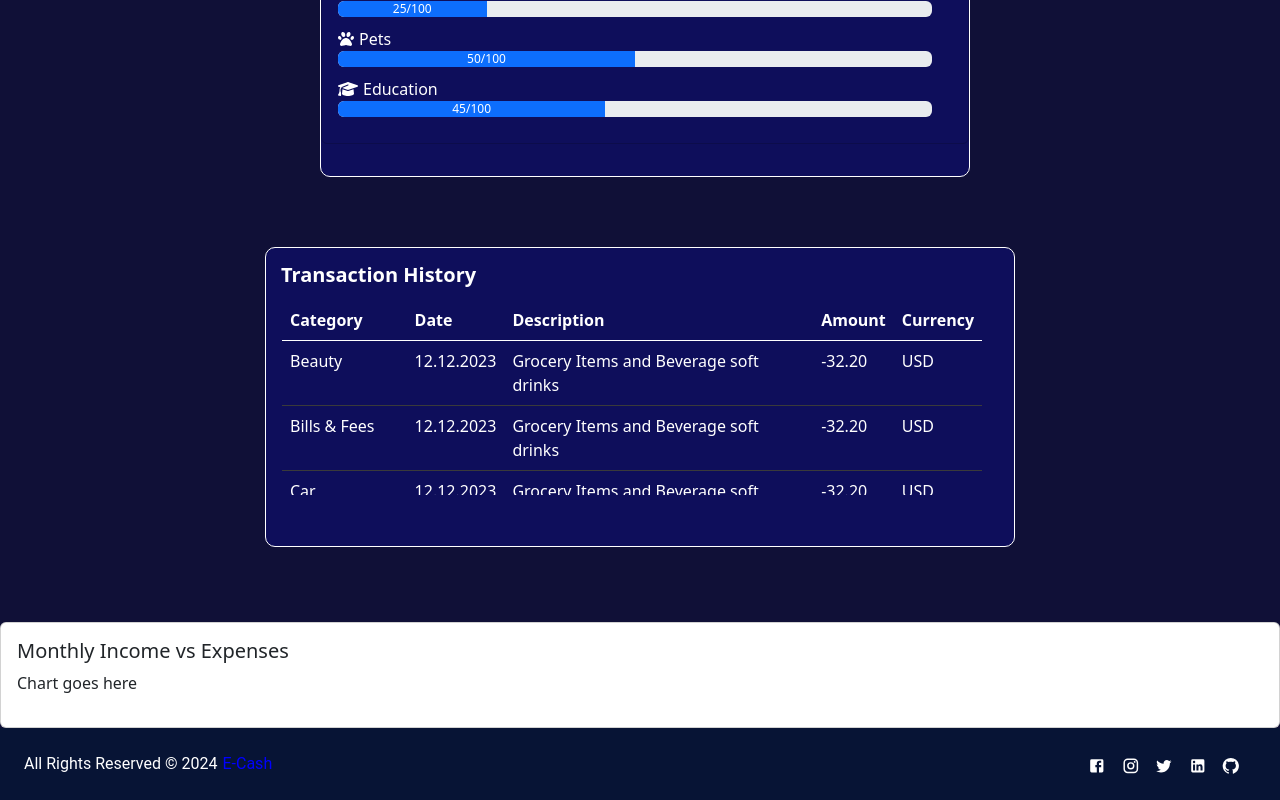
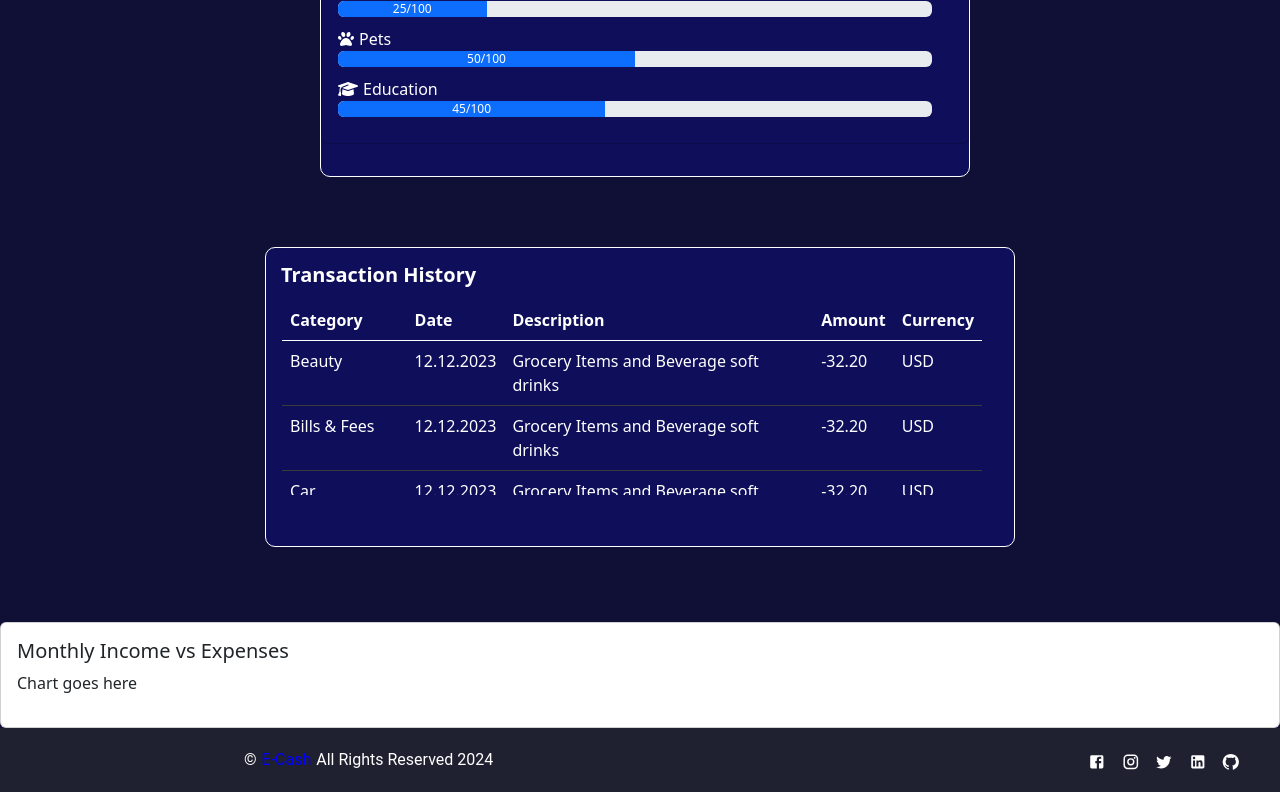
Before and after one commit to RISHABH-SONII/Wallet-Management, a React (Create React App) app in the folder ui/: page / in a window 1280 px wide. Shown: the part 542-1342 px from the top of the page. Built offline with nearby package versions, Linux system fonts and the light colour scheme.

Commit message:
Modify footer design

```diff
--- a/ui/src/Components/Layout/Footer.jsx
+++ b/ui/src/Components/Layout/Footer.jsx
@@ -1,48 +1,54 @@
-import { faCopy, faCopyright } from '@fortawesome/free-solid-svg-icons'
-import { faFacebook, faInstagram, faLinkedin, faTwitter } from '@fortawesome/free-brands-svg-icons';
-import { FontAwesomeIcon } from '@fortawesome/react-fontawesome'
-import React from 'react'
-import './Footer.css';
-import {Box, Typography } from '@mui/material';
-import FacebookIcon from '@mui/icons-material/Facebook';
-import InstagramIcon from '@mui/icons-material/Instagram';
-import TwitterIcon from '@mui/icons-material/Twitter';
-import LinkedInIcon from '@mui/icons-material/LinkedIn';
-import GitHubIcon from '@mui/icons-material/GitHub';
+import React from 'react';
+import { Box, Typography } from '@mui/material';
+import { Facebook as FacebookIcon, Instagram as InstagramIcon, Twitter as TwitterIcon, LinkedIn as LinkedInIcon, GitHub as GitHubIcon } from '@mui/icons-material';
 
 export default function Footer() {
     return (
-        <>
-        <Box sx={{textAlign:"center", bgcolor:"#071435",color:"white",p:3,display:"flex",alignItems:"center",justifyContent:"end"}}>
+        <Box sx={{
+            position: "static",
+            textAlign: "center",
+            bgcolor: "#1F2130",
+            color: "white",
+            p: 3,
+            display: "flex",
+            alignItems: "center",
+            justifyContent: "end",
+            height: "64px" // Set the footer height to 64px
+        }}>
             <Typography
                 variant='h5'
-                sx={{display:"flex",textAlign:"left",flexGrow: 1,fontSize:"1rem", "@media (max-width:600px)":{fontSize:'1rem'}}}>
-                    All Rights Reserved &copy; 2024
-                        <div style={{marginLeft:"5px",color:"blue"}}>E-Cash</div>
+                sx={{
+                    marginLeft:"220px",
+                    display: "flex",
+                    textAlign: "center",
+                    flexGrow: 1,
+                    fontSize: "1rem",
+                    "@media (max-width:600px)": {
+                        fontSize: '1rem'
+                    }
+                }}>
+                &copy;
+                <div style={{ marginLeft: "5px",marginRight:"5px", color: "blue" }}>E-Cash</div>
+                All Rights Reserved 2024
             </Typography>
-                        <Box sx={{
-                                    "& svg":{fontSize:"1.1rem",
-                                    cursor:'pointer'
-                                    ,mr:2},
-                                    "& svg:hover":{
-                                        color:'cornflowerblue',
-                                        transform:"translateX(5px)",
-                                        transition:"all 400ms"
-                                    }
-                                }}><FacebookIcon/>
-                            <InstagramIcon/>
-                            <TwitterIcon/>
-                            <LinkedInIcon/>
-                            <GitHubIcon/>
-                        </Box>
-
+            <Box sx={{
+                "& svg": {
+                    fontSize: "1.1rem",
+                    cursor: 'pointer',
+                    mr: 2
+                },
+                "& svg:hover": {
+                    color: 'cornflowerblue',
+                    transform: "translateX(5px)",
+                    transition: "all 400ms"
+                }
+            }}>
+                <FacebookIcon />
+                <InstagramIcon />
+                <TwitterIcon />
+                <LinkedInIcon />
+                <GitHubIcon />
+            </Box>
         </Box>
-        </>
-        // <div className='footerdiv'>
-        //     <div className='copyrightdiv'><FontAwesomeIcon icon={faCopyright} style={{ fontSize: "15px" }} /> </div>
-        //     <div className='iconsdiv'>
-        //         <p><FontAwesomeIcon icon={faFacebook} /></p><p><FontAwesomeIcon icon={faInstagram} /></p><p><FontAwesomeIcon icon={faLinkedin} /></p><p><FontAwesomeIcon icon={faTwitter} /></p>
-        //     </div>
-        // </div>
-    )
+    );
 }
```
